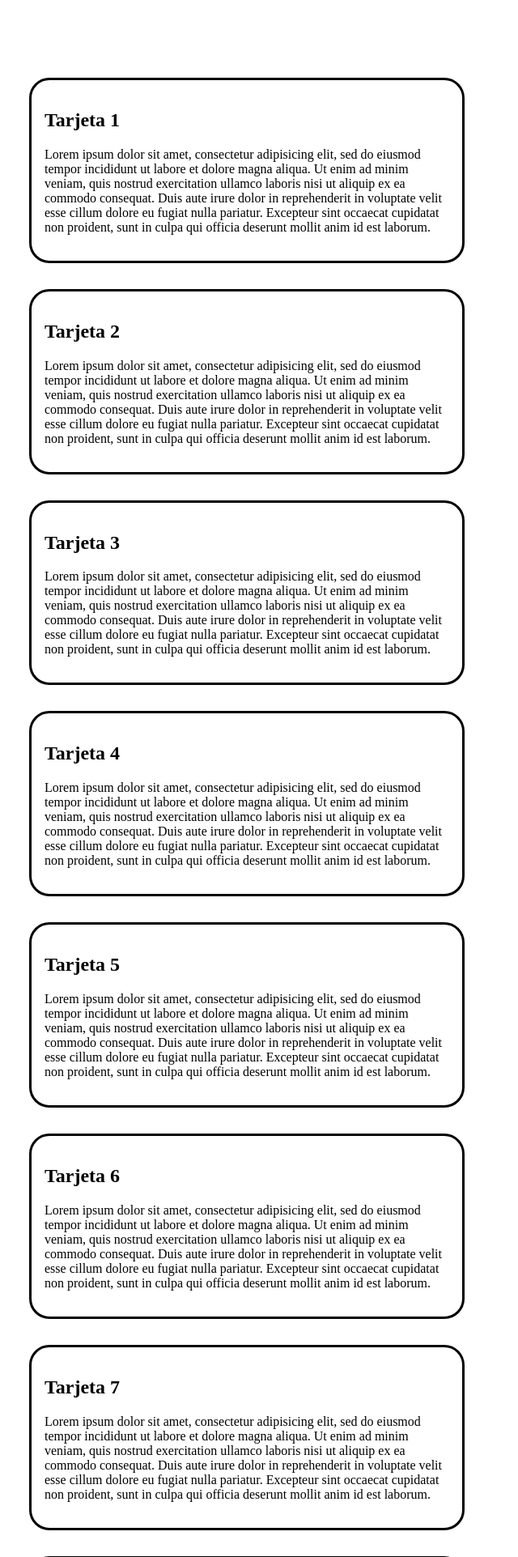
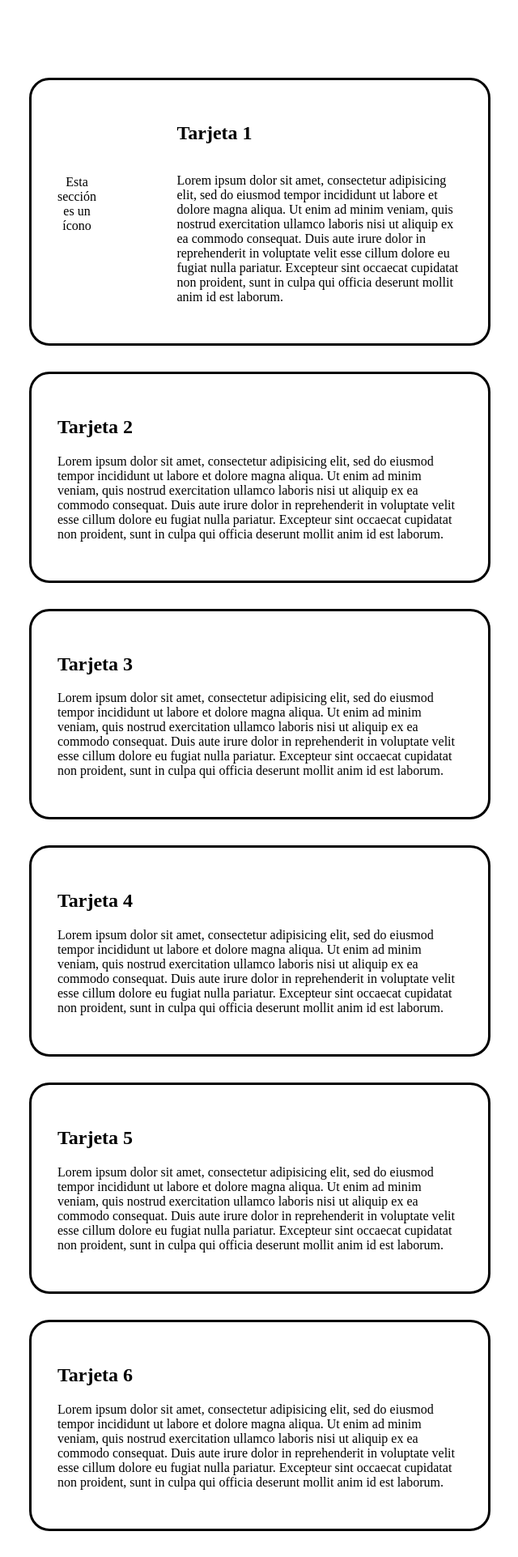
Before and after one commit to GerardoM3/Pr-ctica_profesional, a PHP site: page /slide_monroy.php in a window 1280 px wide. Shown: the top 1923 px of the page at 81% size, without its empty margins (68-708 px from the left). Run offline with PHP 8.4, Linux system fonts and the light colour scheme.

Commit message:
Actualización de slide_monroy.php
Modifiqué para darle diseño a la tarjeta 1

```diff
--- a/Pruebas/slide_monroy.php
+++ b/Pruebas/slide_monroy.php
@@ -14,14 +14,31 @@
 		.card-1, .card-2,.card-3, .card-4, .card-5, .card-6, .card-7, .card-8{
 			display: inline-block;
 			width: 500px;
-			padding: 1rem;
+			padding: 2rem;
 			margin: 1rem;
 			border: solid black;
 			border-width: 3px;
 			border-radius: 25px;
 		}
 
+		.card-1{
+			display: inline-flex;
+			align-items:center;
+		}
+		.icon{
+			width: 18%;
+			height: 100%;
+			float:left;
+			display:flex;
+			align-items:center;
+		}
 
+		.card-1 .title-card, .card-1 .content-card{
+			width:78%;
+			height: 100%;
+			display: inline-block;
+			float: right;
+		}
 
 
 	</style>
@@ -32,6 +49,13 @@
 	<div class="content-main">
 		<div class="card-content">
 			<div class="card-1">
+				<div class="icon">
+					<center>
+						<p class="p">Esta sección es un ícono</p>
+						<img src="" alt="">
+					</center>
+				</div>
+				<div class="title-content-card">
 					<div class="title-card">
 						<h2 class="h2-title">Tarjeta 1</h2>
 					</div>
@@ -42,6 +66,7 @@
 						consequat. Duis aute irure dolor in reprehenderit in voluptate velit esse
 						cillum dolore eu fugiat nulla pariatur. Excepteur sint occaecat cupidatat non
 						proident, sunt in culpa qui officia deserunt mollit anim id est laborum.</p>
+					</div>
 				</div>
 			</div>
 			<div class="card-2">
```
Lines whose indentation alone changed are shown as unchanged.
